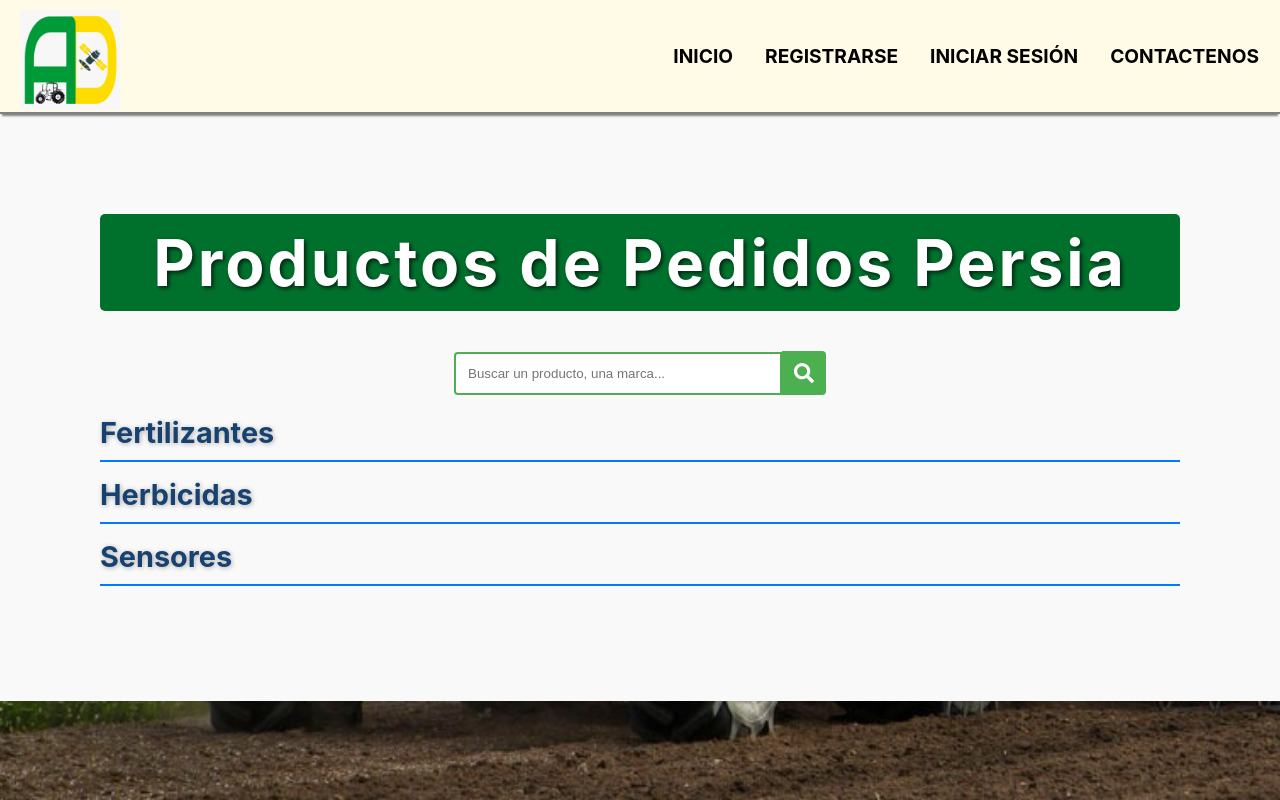
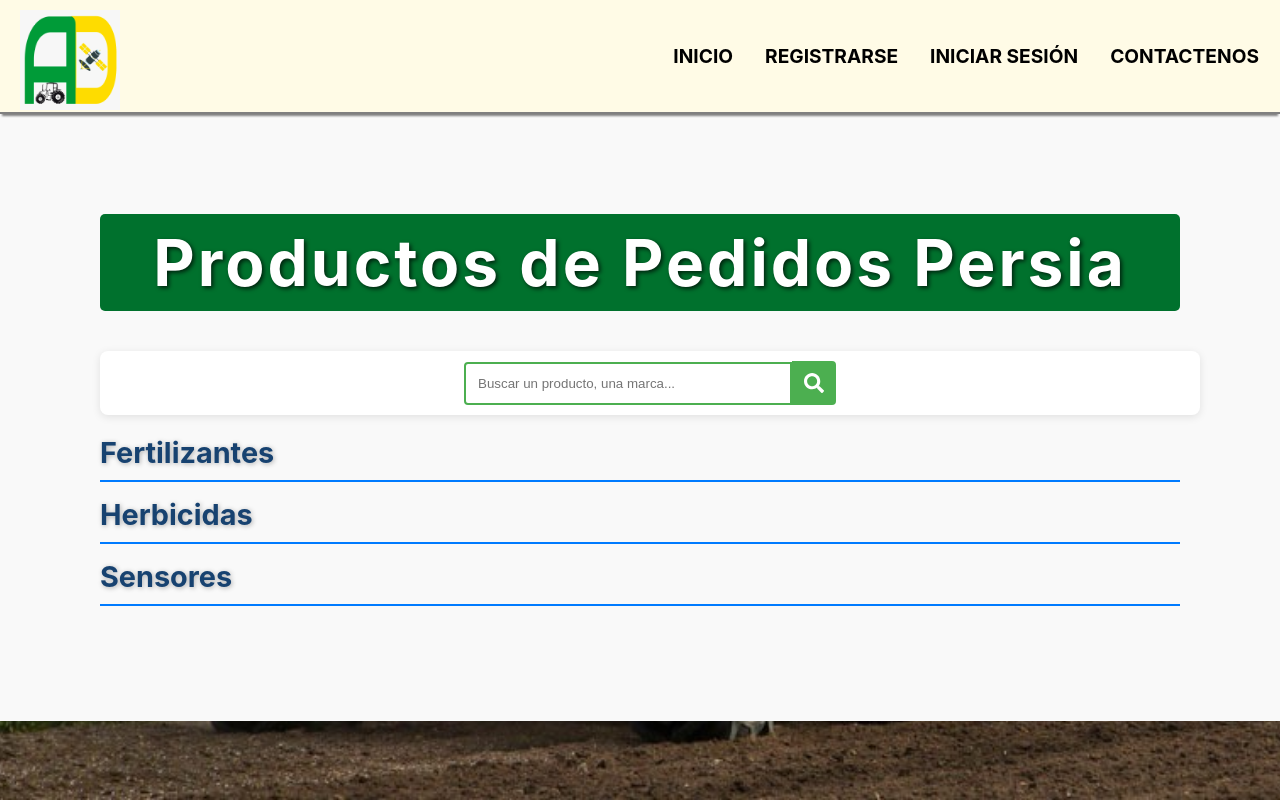
Before and after one commit to JCmixia25/Sistema-de-pedidos-, a React (Create React App) app: page / in a window 1280 px wide. Built offline with nearby package versions, Linux system fonts and the light colour scheme.

Commit message:
Vista inicio 3.css

```diff
--- a/src/components/Home.css
+++ b/src/components/Home.css
@@ -1,9 +1,10 @@
-
-
 .home-container {
     padding: 100px;
     text-align: center;
     background-color: #f9f9f9;
+    background-repeat: no-repeat; /* Evita que la imagen se repita */
+    background-size: cover; /* Asegura que la imagen cubra toda el área del contenedor */
+    background-position: center; /* Centra la imagen dentro del contenedor */
   }
 
   /* Resto del CSS... */
@@ -14,7 +15,15 @@
   align-items: center;
   justify-content: center;
   margin-bottom: 20px;
-  position: relative;
+  position: sticky; /* Fija el contenedor cuando se desplaza fuera del viewport */
+  top: 0; /* Se quedará pegado en la parte superior al hacer scroll */
+  z-index: 1000; /* Asegura que esté por encima de otros elementos */
+  background-color: white; /* Fondo blanco para que sea visible si hay transparencia */
+  padding: 10px; /* Espaciado interno para el contenedor */
+  box-shadow: 0 2px 8px rgba(0, 0, 0, 0.1); /* Sombra para resaltar */
+  border-radius: 8px; /* Bordes redondeados */
+  width: 100%; /* Ajusta el ancho para que ocupe toda la pantalla */
+
 }
 
 .search-input {
```
